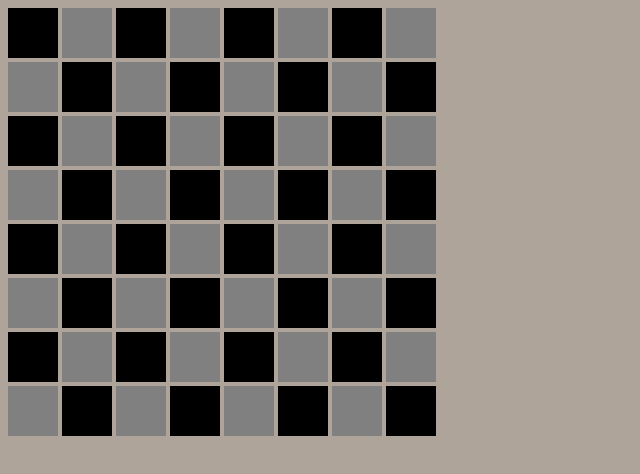
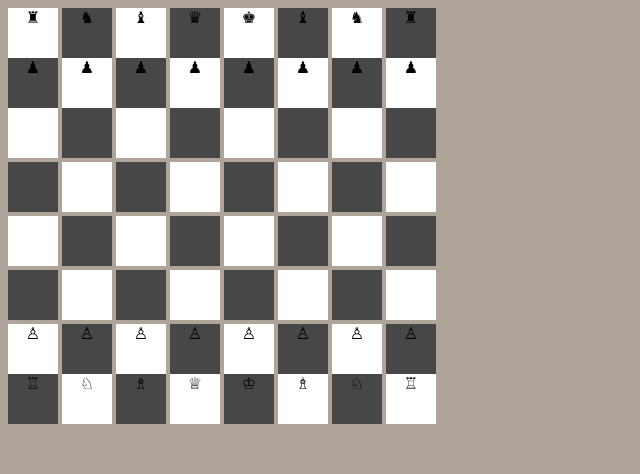
Before and after one commit to Ordinary56/Sakktabla, a plain HTML site: page index.html in a window 1280 px wide. Shown: the whole page, without its empty margins (0-640 px from the left). Drawn offline with Linux system fonts and the light colour scheme.

Commit message:
Add files via upload

```diff
--- a/index.html
+++ b/index.html
@@ -11,86 +11,86 @@
 
 <body>
     <div>
+        <div>♜</div>
+        <div>♟</div>
         <div></div>
         <div></div>
         <div></div>
         <div></div>
+        <div>♙</div>
+        <div>♖</div>
+    </div>
+
+    <div>
+        <div>♞</div>
+        <div>♟</div>
         <div></div>
         <div></div>
         <div></div>
         <div></div>
+        <div>♙</div>
+        <div>♘</div>
     </div>
 
     <div>
+        <div>♝</div>
+        <div>♟</div>
         <div></div>
         <div></div>
         <div></div>
         <div></div>
+        <div>♙</div>
+        <div>♗</div>
+    </div>
+    <div>
+        <div>♛</div>
+        <div>♟</div>
         <div></div>
         <div></div>
         <div></div>
         <div></div>
+        <div>♙</div>
+        <div>♕</div>
     </div>
-
     <div>
+        <div>♚</div>
+        <div>♟</div>
         <div></div>
         <div></div>
         <div></div>
         <div></div>
+        <div>♙</div>
+        <div>♔</div>
+    </div>
+    <div>
+        <div>♝</div>
+        <div>♟</div>
         <div></div>
         <div></div>
         <div></div>
         <div></div>
+        <div>♙</div>
+        <div>♗</div>
     </div>
     <div>
+        <div>♞</div>
+        <div>♟</div>
         <div></div>
         <div></div>
         <div></div>
         <div></div>
+        <div>♙</div>
+        <div>♘</div>
+    </div>
+    <div>
+        <div>♜</div>
+        <div>♟</div>
         <div></div>
         <div></div>
         <div></div>
         <div></div>
-    </div>
-    <div>
-        <div></div>
-        <div></div>
-        <div></div>
-        <div></div>
-        <div></div>
-        <div></div>
-        <div></div>
-        <div></div>
-    </div>
-    <div>
-        <div></div>
-        <div></div>
-        <div></div>
-        <div></div>
-        <div></div>
-        <div></div>
-        <div></div>
-        <div></div>
-    </div>
-    <div>
-        <div></div>
-        <div></div>
-        <div></div>
-        <div></div>
-        <div></div>
-        <div></div>
-        <div></div>
-        <div></div>
-    </div>
-    <div>
-        <div></div>
-        <div></div>
-        <div></div>
-        <div></div>
-        <div></div>
-        <div></div>
-        <div></div>
-        <div></div>
+        <div>♙</div>
+        <div>♖</div>
     </div>
 </body>
 
--- a/sakktabla.css
+++ b/sakktabla.css
@@ -5,21 +5,26 @@ div {
     width: 50px;
     height: 50px;
     display: inline-block;
+    text-align: center;
 }
 div:nth-child(odd) div:nth-child(odd)
 {
-    background-color: black;
+    background-color: white;
 }
 div:nth-child(even) div:nth-child(odd)
 {
-    background-color: gray;
+    background-color: rgb(71, 71, 71);
 }
 div:nth-child(even) div:nth-child(even)
 {
-    background-color: black;
+    background-color: white;
 
 }
 div:nth-child(odd) div:nth-child(even)
 {
-    background-color: gray;
+    background-color: rgb(71, 71, 71);
 }
+
+#keret{
+    background-image:url(/letöltés.png);
+}
```
Also changed, not shown: letöltés.png (added).
